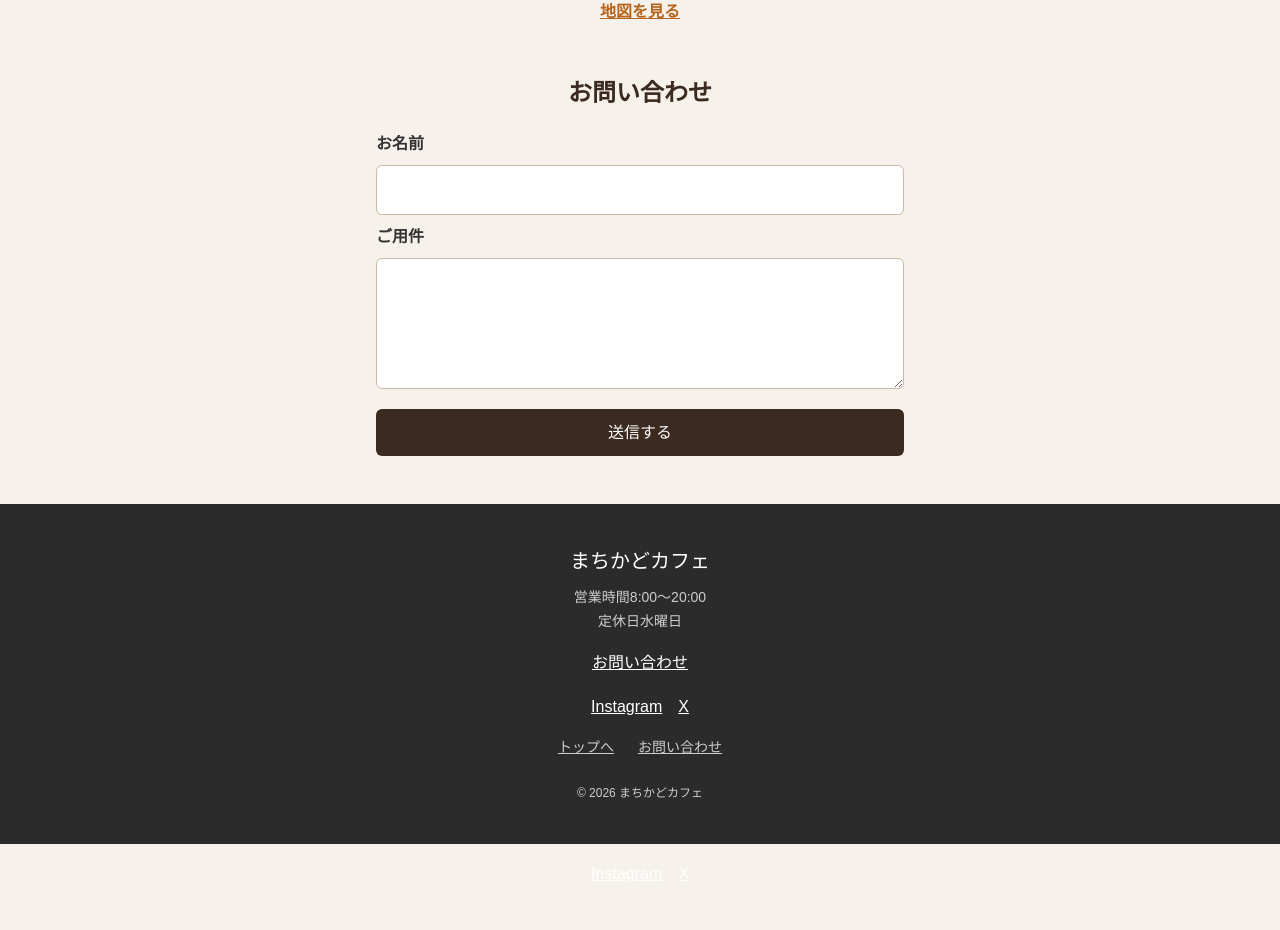
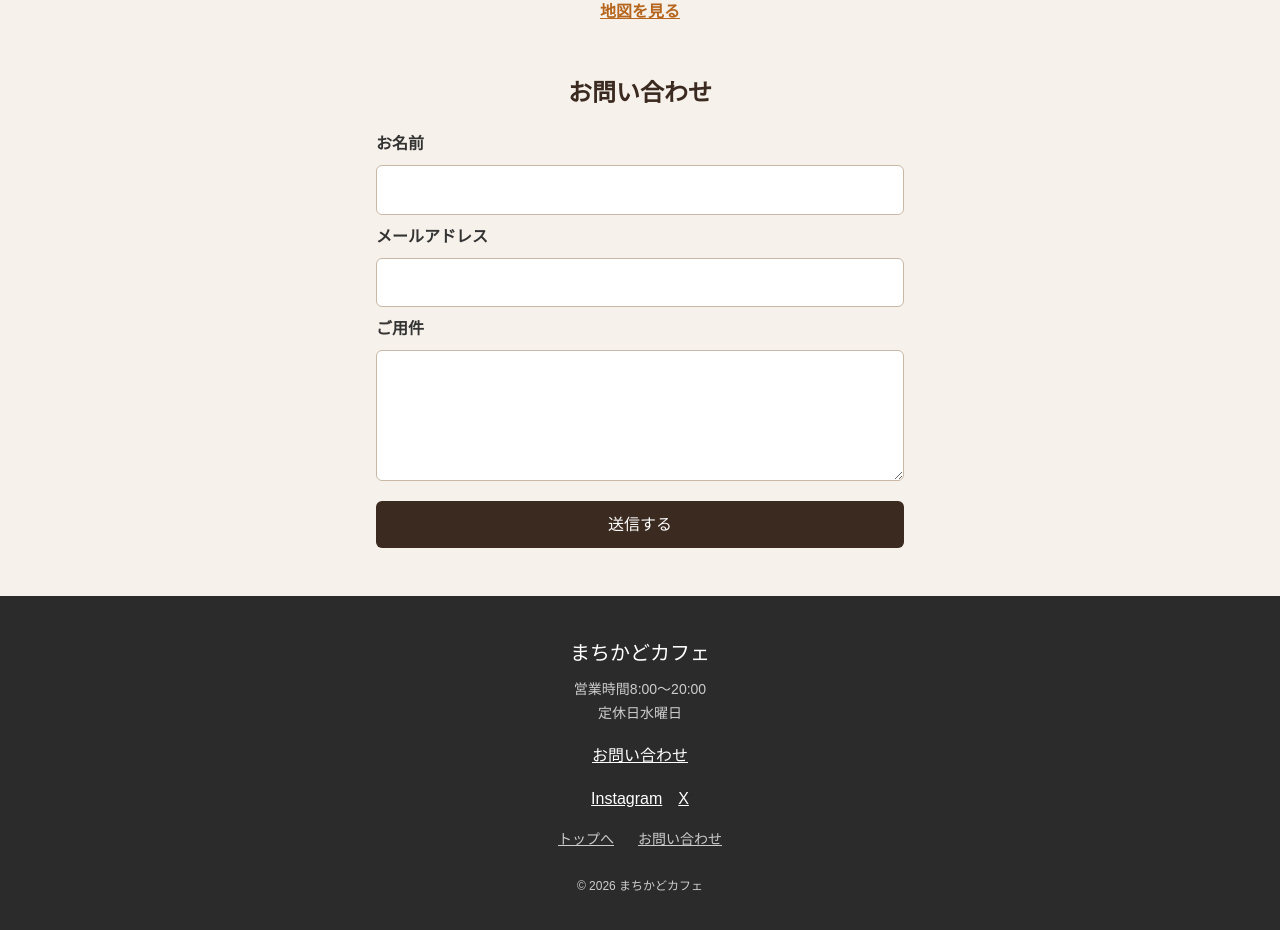
Before and after one commit to sureshjoshi2255/cafe-261113-GROUP-36, a plain HTML site: page index.html in a window 1280 px wide. Shown: the part 1515-2445 px from the top of the page. Before the commit the page ends 2402 px from the top, so only its background shows below. Drawn offline with Linux system fonts and the light colour scheme.

Commit message:
MC- 304 correction

```diff
--- a/index.html
+++ b/index.html
@@ -103,6 +103,8 @@
     <form class="contact__form">
       <label class="contact__label" for="name">お名前</label>
       <input class="contact__input" type="text" id="name" name="name">
+      <label class="contact__label" for="email">メールアドレス</label>
+      <input class="contact__input" type="email" id="email" name="email">
       <label class="contact__label" for="message">ご用件</label>
       <textarea class="contact__input" id="message" name="message" rows="4"></textarea>
       <button class="contact__button" type="submit">送信する</button>
@@ -125,15 +127,9 @@
       <li><a class="footer-nav__link" href="#contact">お問い合わせ</a></li>
     </ul>
     <p class="site-footer__copy">© 2026 まちかどカフェ</p>
+
   </footer>
-
-    <ul class="sns">
-      <li><a class="sns__link" href="https://www.instagram.com/" target="_blank">Instagram</a></li>
-      <li><a class="sns__link" href="https://x.com/" target="_blank">X</a></li>
-    </ul>
-
-
-   <!-- ===== C フッター ここまで ===== -->
+  <!-- ===== C フッター ここまで ===== -->
 </body>
 
 </html>
```
